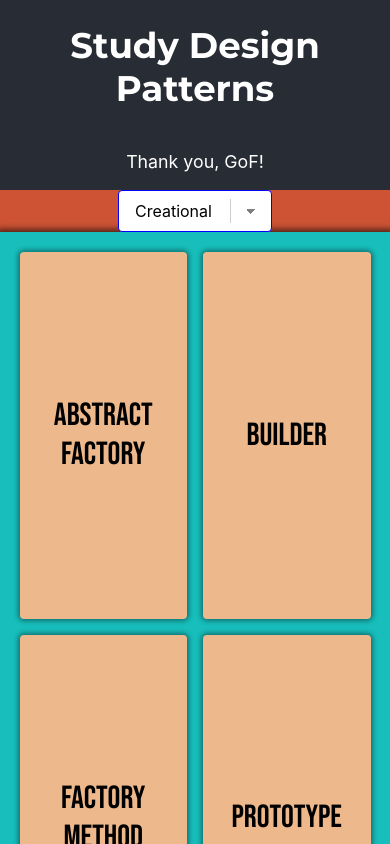
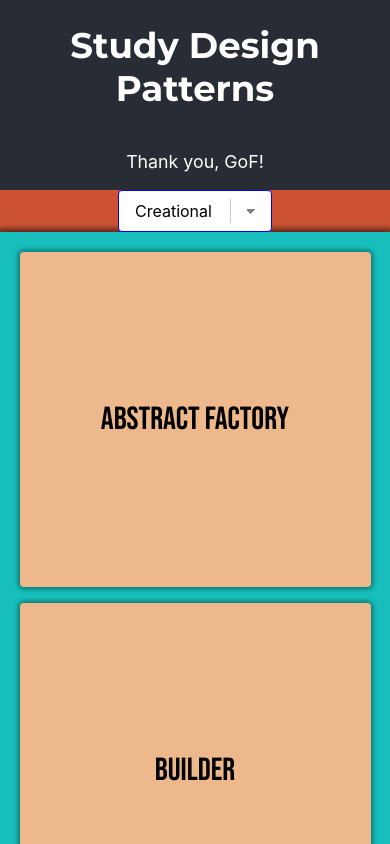
Before and after one commit to fjs138/studydesignpatterns, a React (Create React App) app: page / in a window 390 px wide. Shown: the top 844 px of the page. Built offline with nearby package versions, Linux system fonts and the light colour scheme.

Commit message:
fixing mobile text overflow

```diff
--- a/src/App.css
+++ b/src/App.css
@@ -71,8 +71,8 @@
   border-radius: 0.25rem;
   box-shadow: 0 0 5px 2px rgba(0, 0, 0, 0.4);
   /*margin: 25%;*/
-  min-height: 350px;
-  max-height: 350px;
+  min-height: 300px;
+  max-height: 300px;
   padding: 5%;
   flex-direction: column;
   background-size: cover;
@@ -263,3 +263,19 @@ select:-moz-focusring {
   color: transparent;
   text-shadow: 0 0 0 #000;
 }
+
+
+@media only screen and (max-width: 768px) {
+    .flashcardTable {
+        box-shadow: 0 0 6px 3px rgba(0, 0, 0, 0.6);
+
+        background-color: #17bebb;
+        grid-gap: 1rem;
+        display: grid;
+        align-items: center;
+        grid-template-columns: repeat(1, 1fr);
+        /*grid-template-columns: repeat(auto-fit, minmax(30em, 1fr));*/
+        gap: 1rem;
+        padding: 5%;
+    }
+}
```
